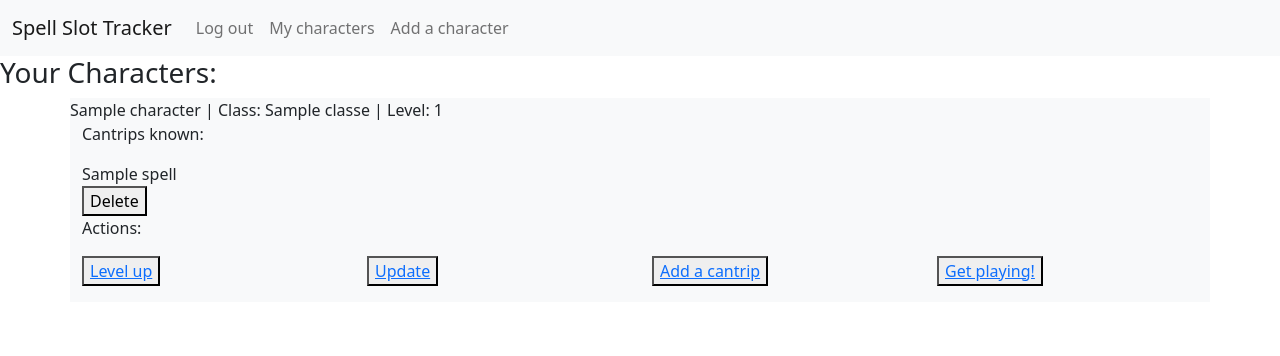
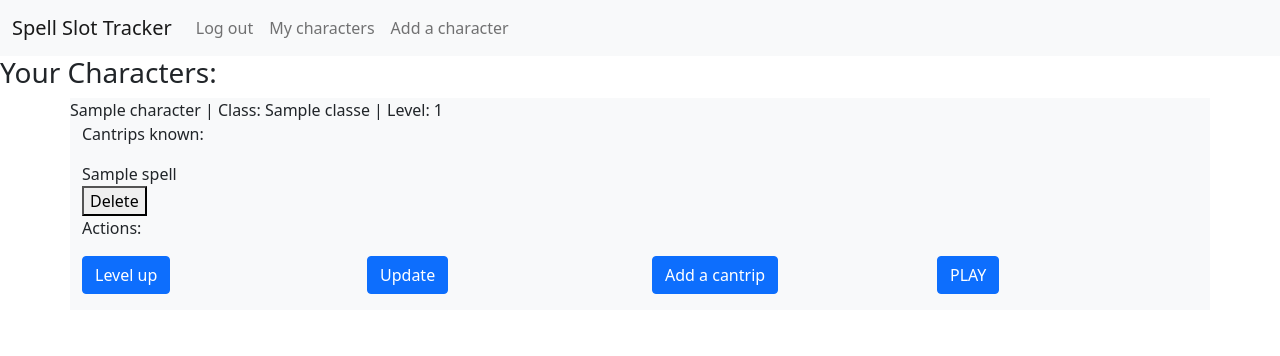
Before and after one commit to katherineberton/spell-slot-tracker, a Flask app: page /landing in a window 1280 px wide. Shown: the top 356 px of the page. Run offline with Flask 2, Linux system fonts and the light colour scheme; the visitor is signed in with stand-in values (Sample User, id 1); tables that the repository leaves empty hold one stand-in row (values such as "Sample post"); some libraries are stand-ins or nearby versions.

Commit message:
tidied buttons on landing page and implemented modal for cantrip selection

```diff
--- a/crud.py
+++ b/crud.py
@@ -88,10 +88,10 @@ def get_class_id_by_slug(slug):
 
 #----------------------------------------managing spells
 
-def create_spell(slug, name):
+def create_spell(slug, name, level):
     """Create and return a Spell object - initial data pop"""
 
-    new_spell = Spell(spell_slug=slug, spell_name=name)
+    new_spell = Spell(spell_slug=slug, spell_name=name, spell_level=level)
     return new_spell
 
 def get_all_spells():
@@ -131,6 +131,10 @@ def get_spell_name_by_id(spell_id):
 
     return Spell.query.get(spell_id).spell_name
 
+def get_all_cantrips():
+    """Queries db for Spell objs where level = 1"""
+
+    return Spell.query.filter(Spell.spell_level == 0)
 
 
 #---------------------------------------managing days
--- a/model.py
+++ b/model.py
@@ -70,6 +70,7 @@ class Spell(db.Model):
     spell_slug = db.Column(db.String(100),
                            nullable=False)
     spell_name = db.Column(db.String(100))
+    spell_level = db.Column(db.Integer)
 
     def __repr__(self):
         return f'<Spell obj id={self.spell_type_id} slug={self.spell_slug}>'
--- a/seed_spells.py
+++ b/seed_spells.py
@@ -15,7 +15,7 @@ spells_1_data = requests.get("https://api.open5e.com/spells/").json()
 spells_1_info = spells_1_data["results"]
 
 for item in spells_1_info:
-    new_spell = crud.create_spell(item["slug"], item["name"])
+    new_spell = crud.create_spell(item["slug"], item["name"], item["level_int"])
     spell_objs.append(new_spell)
 
 
@@ -26,7 +26,7 @@ for num in range(2,8):
     spells_info_dynamic = spells_data_dynamic["results"]
 
     for item in spells_info_dynamic:
-        new_spell = crud.create_spell(item["slug"], item["name"])
+        new_spell = crud.create_spell(item["slug"], item["name"], item["level_int"])
         spell_objs.append(new_spell)
 
 def seed_spells():
--- a/server.py
+++ b/server.py
@@ -114,9 +114,9 @@ def show_landing():
         spells_known = crud.get_character_by_id(character.character_id).spells
         all_spells_known[character.character_id] = spells_known
 
+    cantrip_options = crud.get_all_cantrips()
 
-
-    return render_template('landing.html', char_list=characters, spell_dict=all_spells_known)
+    return render_template('landing.html', char_list=characters, spell_dict=all_spells_known, spell_options=cantrip_options)
 
 
 
@@ -220,12 +220,12 @@ def delete_spell_known(char_id):
     return redirect('/landing')
 
 
-@app.route('/handle-add-spell/<char_id>')
+@app.route('/handle-add-spell/<char_id>', methods=['POST'])
 def handle_add_spell(char_id):
     """Adds wanted spell to character's spell list"""
 
     #retrieve slug from form
-    slug = request.args.get('spell_to_add')
+    slug = request.form.get('cantrip-to-add')
 
     #retrieve spell obj from slug
     new_spell = crud.get_spell_by_slug(slug)
--- a/templates/landing.html
+++ b/templates/landing.html
@@ -34,10 +34,29 @@
 
                 <div class="row" id="actions-bar">
                     <p>Actions:</br>
-                        <div class="col"><button><a href="/level-up/{{ char.character_id }}">Level up</a></button></div>
-                        <div class="col"><button><a href="/update-character/{{ char.character_id }}">Update</a></button></div>
-                        <div class="col"><button><a href="/add-spell-known/{{ char.character_id }}">Add a cantrip</a></button></div>
-                        <div class="col"><button><a href="/play/{{ char.character_id }}">Get playing!</a></button></div>
+                        <div class="col">
+                            <form action="/level-up/{{char.character_id}}">
+                                <button class="btn btn-primary" type="submit">
+                                    Level up
+                                </button>
+                            </form>
+                        </div>
+                        <div class="col">
+                            <form action="/update-character/{{char.character_id}}">
+                                <button class="btn btn-primary" type="submit">
+                                    Update
+                                </button>
+                            </form>
+                        </div>
+                        <div class="col">
+                            <button class="btn btn-primary"
+                                                 data-bs-toggle="modal"
+                                                 data-bs-target="#addSpellKnown"
+                                                 id="add-cantrip-{{ char.character_id}}">
+                                Add a cantrip
+                            </button>
+                        </div>
+                        <div class="col"><form action="/play/{{char.character_id}}"><button class="btn btn-primary" type="submit">PLAY</button></form></div>
                     </p>
                 </div>
 
@@ -50,6 +69,32 @@
 </div>
 {% endif %}
 
+<div class="modal fade" id="addSpellKnown" tabindex="-1" aria-hidden="true">
+    <div class="modal-dialog">
+      <div class="modal-content">
+        <div class="modal-header">
+          <h5 class="modal-title" id="exampleModalLabel">What cantrip do you want to add?</h5>
+          <button type="button" class="btn-close" data-bs-dismiss="modal" aria-label="Close"></button>
+        </div>
+        <div class="modal-body">
+          <form id="cantrip-form" name="cantrip-form" method="POST">
+            <div class="mb-3">
+              <select name="cantrip-to-add" id="cantrip-to-add">
+                  {% for spell in spell_options %}
+                      <option name="{{ spell.spell_name}}" id="dropdown-{{ spell.spell_slug }}" value="{{ spell.spell_slug }}">
+                          {{ spell.spell_name }}
+                      </option>
+                  {% endfor %}
+              </select>
+            </div>
+            <button type="submit" class="btn btn-primary" data-bs-dismiss="modal">Add cantrip</button>
+          </form>
+        </div>
+      </div>
+    </div>
+  </div>
+
+  <script src="/static/js/landing.js"></script>
 {% endblock %}
 
 {% block after_body %}{% endblock %}
```
Also changed, not shown: static/js/tracker.js (+10 -1 lines).
